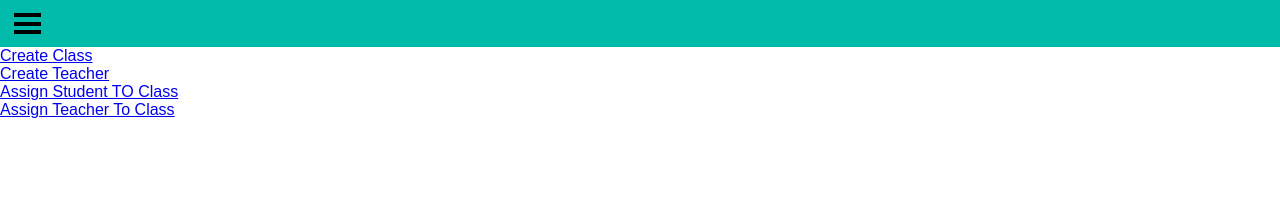
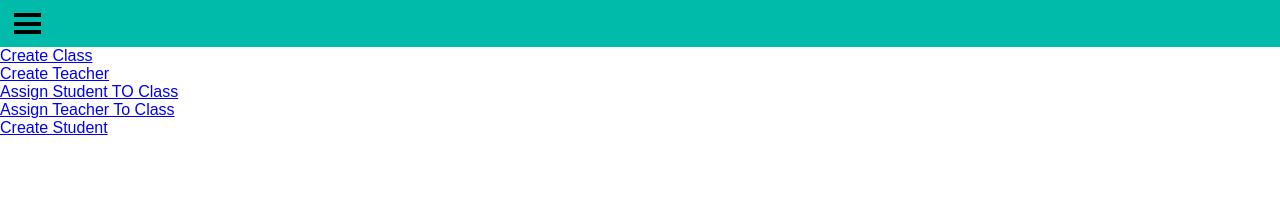
Before and after one commit to Qu-Ack/college_attendance_frontend, a React (Vite) app: page /admindashboard in a window 1280 px wide. Shown: the top 209 px of the page. Built offline with nearby package versions, Linux system fonts and the light colour scheme.

Commit message:
asdfasdf

```diff
--- a/src/Components/DashBoard/AdminDashboard.jsx
+++ b/src/Components/DashBoard/AdminDashboard.jsx
@@ -10,6 +10,8 @@ function AdminDashBoard() {
         <Link to='/admin/assignstudenttoclass'>Assign Student TO Class</Link>
         <br />
         <Link to='/admin/assignteachertoclass'>Assign Teacher To Class</Link>
+        <br />
+        <Link to='/admin/createstudent'>Create Student</Link>
         </>
 
     )
--- a/src/main.jsx
+++ b/src/main.jsx
@@ -20,6 +20,7 @@ import AdminDashBoard from './Components/DashBoard/AdminDashboard.jsx'
 import CreateTeacher from './Components/CreateTeacher/CreateTeacher.jsx'
 import AddStudentToClass from './Components/AssignStudentToClass/AssignStudentToClass.jsx'
 import AssignTeacherToClass from './Components/AssignteacToClass/AssignTeacherToClass.jsx'
+import CreateStudent from './Components/CreateStudent/CreateStudent.jsx'
 const router = createBrowserRouter([
   {
     path: '/',
@@ -83,6 +84,10 @@ const router = createBrowserRouter([
       {
         path:'/admin/assignteachertoclass',
         element:<AssignTeacherToClass/>
+      },
+      {
+        path:'/admin/createstudent',
+        element:<CreateStudent/>
       }
     ]
   },
```
